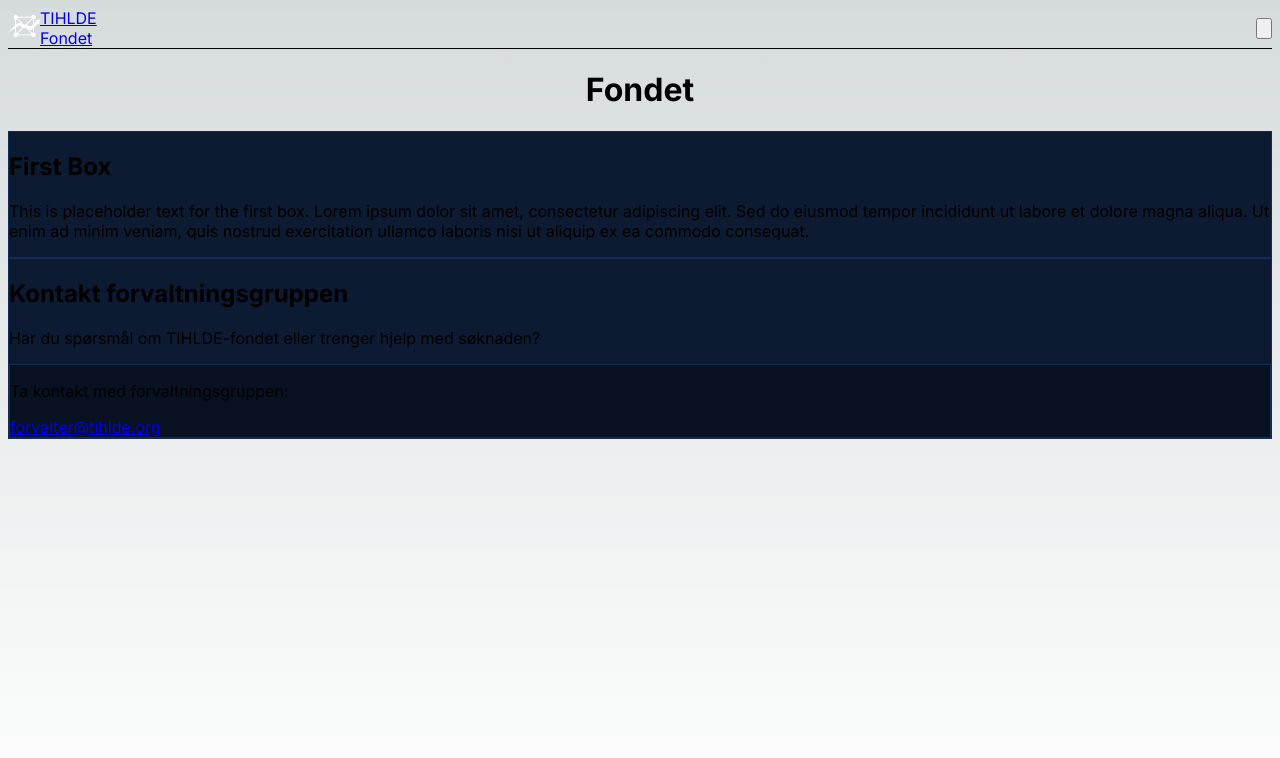
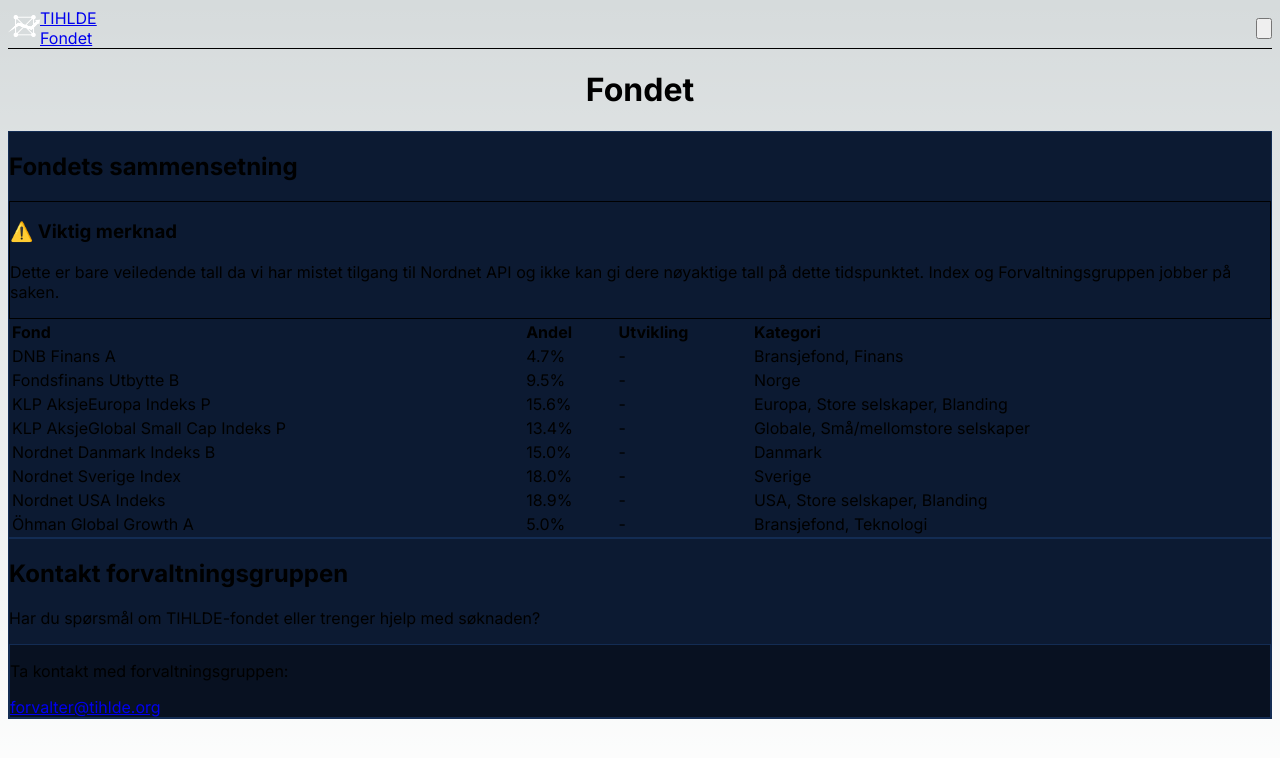
Before and after one commit to TIHLDE/Fondet, a Next.js app: page / in a window 1280 px wide. Shown: the top 758 px of the page. Built offline with nearby package versions, Linux system fonts and the light colour scheme.

Commit message:
Added info about fund portfolio on homepage

```diff
--- a/app/about/page.tsx
+++ b/app/about/page.tsx
@@ -5,8 +5,8 @@ export default function About() {
   return (
     <div className="min-h-screen bg-gradient-primary">
       <Navbar />
-      <main className="flex flex-col items-center justify-center p-8">
-        <div className="text-center mb-12">
+      <main className="flex flex-col items-center justify-center p-0 sm:p-8">
+        <div className="text-center mb-12 px-4 sm:px-0">
           <h1 className="text-4xl font-bold text-foreground mb-4">
             About
           </h1>
@@ -16,7 +16,7 @@ export default function About() {
         </div>
 
         {/* Contact Box */}
-        <div className="w-full max-w-6xl mx-auto">
+        <div className="w-full max-w-6xl mx-auto px-0 sm:px-0">
           <ContactBox />
         </div>
       </main>
--- a/app/apply/page.tsx
+++ b/app/apply/page.tsx
@@ -5,8 +5,8 @@ export default function Apply() {
   return (
     <div className="min-h-screen bg-gradient-primary">
       <Navbar />
-      <main className="flex flex-col items-center justify-center p-8">
-        <div className="text-center mb-12">
+      <main className="flex flex-col items-center justify-center p-0 sm:p-8">
+        <div className="text-center mb-12 px-4 sm:px-0">
           <h1 className="text-4xl font-bold text-foreground mb-4">
             Apply
           </h1>
@@ -16,7 +16,7 @@ export default function Apply() {
         </div>
 
         {/* Contact Box */}
-        <div className="w-full max-w-6xl mx-auto">
+        <div className="w-full max-w-6xl mx-auto px-0 sm:px-0">
           <ContactBox />
         </div>
       </main>
--- a/app/group/page.tsx
+++ b/app/group/page.tsx
@@ -5,8 +5,8 @@ export default function Group() {
   return (
     <div className="min-h-screen bg-gradient-primary">
       <Navbar />
-      <main className="flex flex-col items-center justify-center p-8">
-        <div className="text-center mb-12">
+      <main className="flex flex-col items-center justify-center p-0 sm:p-8">
+        <div className="text-center mb-12 px-4 sm:px-0">
           <h1 className="text-4xl font-bold text-foreground mb-4">
             Group
           </h1>
@@ -16,7 +16,7 @@ export default function Group() {
         </div>
 
         {/* Contact Box */}
-        <div className="w-full max-w-6xl mx-auto">
+        <div className="w-full max-w-6xl mx-auto px-0 sm:px-0">
           <ContactBox />
         </div>
       </main>
--- a/app/page.tsx
+++ b/app/page.tsx
@@ -5,25 +5,101 @@ export default function Home() {
   return (
     <div className="min-h-screen bg-gradient-primary">
       <Navbar />
-      <main className="flex flex-col items-center justify-center p-8">
-        <div className="text-center mb-12">
+      <main className="flex flex-col items-center justify-center p-0 sm:p-8">
+        <div className="text-center mb-12 px-4 sm:px-0">
           <h1 className="text-4xl font-bold text-foreground">
             Fondet
           </h1>
         </div>
 
         {/* Two boxes container */}
-        <div className="w-full max-w-6xl mx-auto space-y-6">
+        <div className="w-full max-w-6xl mx-auto space-y-6 px-0 sm:px-0">
           {/* First box */}
           <div className="bg-[hsl(217,62%,12%)] border border-[hsl(217,62%,20%)] rounded-lg p-6 shadow-lg">
-            <h2 className="text-2xl font-semibold text-white mb-4">
-              First Box
+            <h2 className="text-2xl font-semibold text-white mb-6">
+              Fondets sammensetning
             </h2>
-            <p className="text-gray-300">
-              This is placeholder text for the first box. Lorem ipsum dolor sit amet, consectetur adipiscing elit.
-              Sed do eiusmod tempor incididunt ut labore et dolore magna aliqua. Ut enim ad minim veniam,
-              quis nostrud exercitation ullamco laboris nisi ut aliquip ex ea commodo consequat.
-            </p>
+
+            <div className="mb-6 p-4 bg-yellow-900/20 border border-yellow-500/30 rounded-md">
+              <div className="flex items-start space-x-3">
+                <div className="flex-shrink-0">
+                  <svg className="w-5 h-5 text-yellow-400 mt-0.5" fill="currentColor" viewBox="0 0 20 20">
+                    <path fillRule="evenodd" d="M8.257 3.099c.765-1.36 2.722-1.36 3.486 0l5.58 9.92c.75 1.334-.213 2.98-1.742 2.98H4.42c-1.53 0-2.493-1.646-1.743-2.98l5.58-9.92zM11 13a1 1 0 11-2 0 1 1 0 012 0zm-1-8a1 1 0 00-1 1v3a1 1 0 002 0V6a1 1 0 00-1-1z" clipRule="evenodd" />
+                  </svg>
+                </div>
+                <div>
+                  <h3 className="text-yellow-400 font-semibold text-sm mb-1">
+                    ⚠️ Viktig merknad
+                  </h3>
+                  <p className="text-yellow-100 text-sm leading-relaxed">
+                    Dette er bare veiledende tall da vi har mistet tilgang til Nordnet API og ikke kan gi dere nøyaktige tall på dette tidspunktet. Index og Forvaltningsgruppen jobber på saken.
+                  </p>
+                </div>
+              </div>
+            </div>
+
+            <div className="overflow-x-auto">
+              <table className="w-full">
+                <thead>
+                  <tr className="border-b border-[hsl(217,62%,20%)]">
+                    <th className="text-left py-3 px-4 text-white font-semibold">Fond</th>
+                    <th className="text-left py-3 px-4 text-white font-semibold">Andel</th>
+                    <th className="text-left py-3 px-4 text-white font-semibold">Utvikling</th>
+                    <th className="text-left py-3 px-4 text-white font-semibold">Kategori</th>
+                  </tr>
+                </thead>
+                <tbody>
+                  <tr className="border-b border-[hsl(217,62%,15%)]">
+                    <td className="py-3 px-4 text-gray-300">DNB Finans A</td>
+                    <td className="py-3 px-4 text-gray-300">4.7%</td>
+                    <td className="py-3 px-4 text-gray-300">-</td>
+                    <td className="py-3 px-4 text-gray-300">Bransjefond, Finans</td>
+                  </tr>
+                  <tr className="border-b border-[hsl(217,62%,15%)]">
+                    <td className="py-3 px-4 text-gray-300">Fondsfinans Utbytte B</td>
+                    <td className="py-3 px-4 text-gray-300">9.5%</td>
+                    <td className="py-3 px-4 text-gray-300">-</td>
+                    <td className="py-3 px-4 text-gray-300">Norge</td>
+                  </tr>
+                  <tr className="border-b border-[hsl(217,62%,15%)]">
+                    <td className="py-3 px-4 text-gray-300">KLP AksjeEuropa Indeks P</td>
+                    <td className="py-3 px-4 text-gray-300">15.6%</td>
+                    <td className="py-3 px-4 text-gray-300">-</td>
+                    <td className="py-3 px-4 text-gray-300">Europa, Store selskaper, Blanding</td>
+                  </tr>
+                  <tr className="border-b border-[hsl(217,62%,15%)]">
+                    <td className="py-3 px-4 text-gray-300">KLP AksjeGlobal Small Cap Indeks P</td>
+                    <td className="py-3 px-4 text-gray-300">13.4%</td>
+                    <td className="py-3 px-4 text-gray-300">-</td>
+                    <td className="py-3 px-4 text-gray-300">Globale, Små/mellomstore selskaper</td>
+                  </tr>
+                  <tr className="border-b border-[hsl(217,62%,15%)]">
+                    <td className="py-3 px-4 text-gray-300">Nordnet Danmark Indeks B</td>
+                    <td className="py-3 px-4 text-gray-300">15.0%</td>
+                    <td className="py-3 px-4 text-gray-300">-</td>
+                    <td className="py-3 px-4 text-gray-300">Danmark</td>
+                  </tr>
+                  <tr className="border-b border-[hsl(217,62%,15%)]">
+                    <td className="py-3 px-4 text-gray-300">Nordnet Sverige Index</td>
+                    <td className="py-3 px-4 text-gray-300">18.0%</td>
+                    <td className="py-3 px-4 text-gray-300">-</td>
+                    <td className="py-3 px-4 text-gray-300">Sverige</td>
+                  </tr>
+                  <tr className="border-b border-[hsl(217,62%,15%)]">
+                    <td className="py-3 px-4 text-gray-300">Nordnet USA Indeks</td>
+                    <td className="py-3 px-4 text-gray-300">18.9%</td>
+                    <td className="py-3 px-4 text-gray-300">-</td>
+                    <td className="py-3 px-4 text-gray-300">USA, Store selskaper, Blanding</td>
+                  </tr>
+                  <tr>
+                    <td className="py-3 px-4 text-gray-300">Öhman Global Growth A</td>
+                    <td className="py-3 px-4 text-gray-300">5.0%</td>
+                    <td className="py-3 px-4 text-gray-300">-</td>
+                    <td className="py-3 px-4 text-gray-300">Bransjefond, Teknologi</td>
+                  </tr>
+                </tbody>
+              </table>
+            </div>
           </div>
 
           {/* Contact Box */}
```
